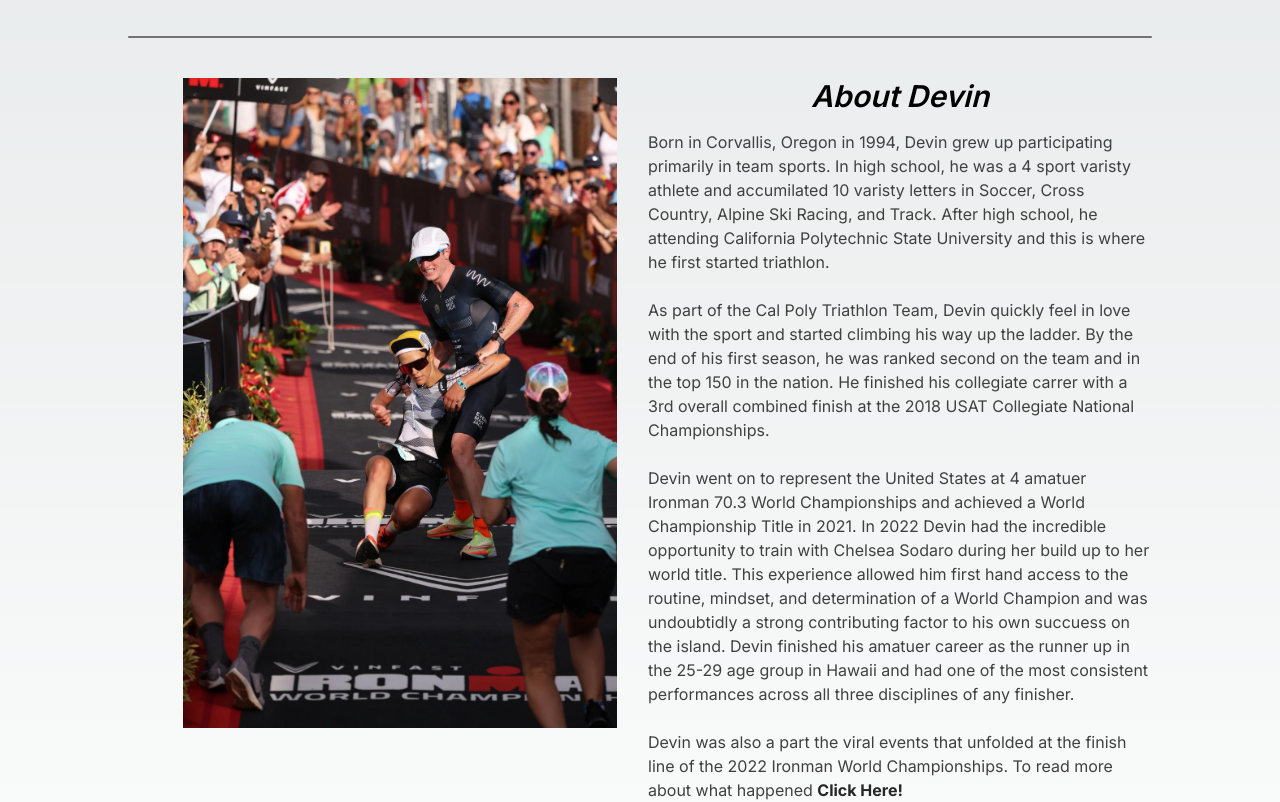
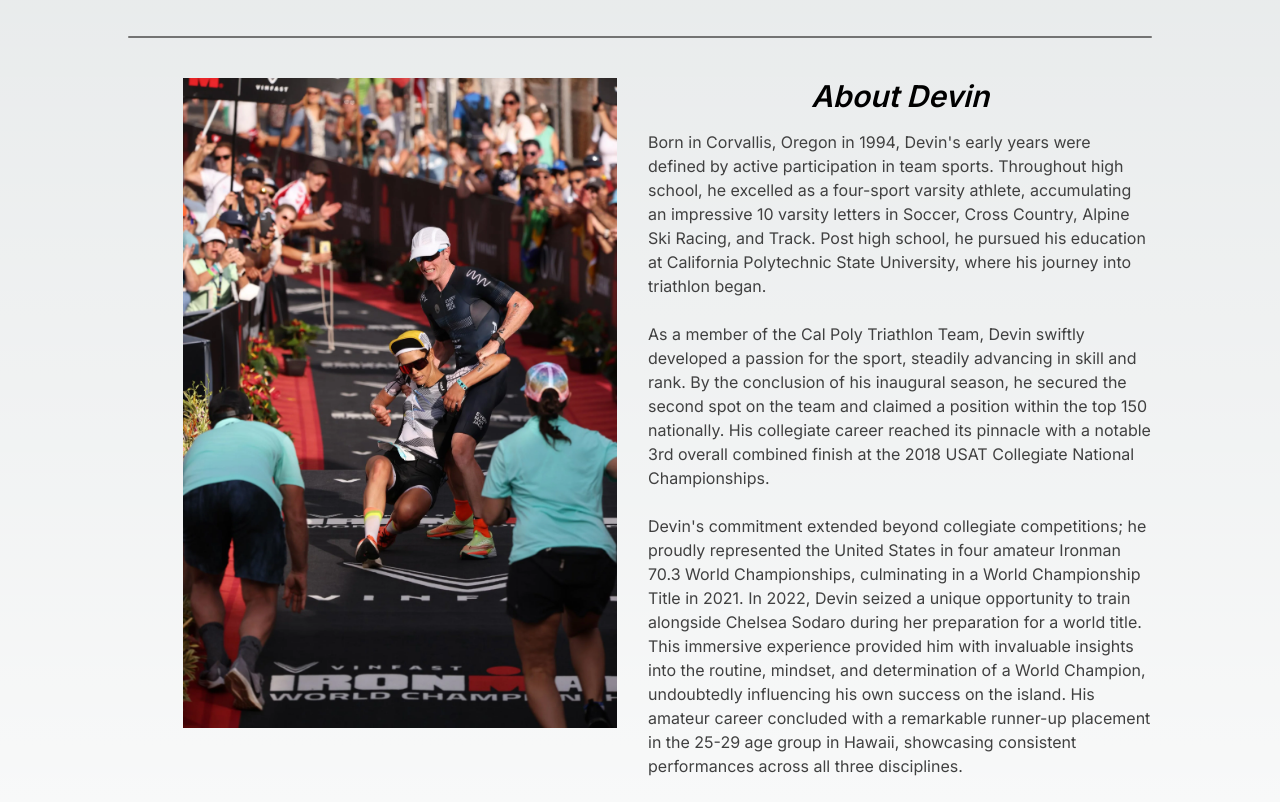
Before and after one commit to devinvolk/coaching_website, a Next.js app: page / in a window 1280 px wide. Shown: the part 1020-1822 px from the top of the page. Built offline with nearby package versions, Linux system fonts and the light colour scheme.

Commit message:
rewrote the main bio

```diff
--- a/app/page.js
+++ b/app/page.js
@@ -31,37 +31,40 @@ export default function Home() {
               About Devin
             </h2>
             <p className="text-neutral-700">
-              Born in Corvallis, Oregon in 1994, Devin grew up participating
-              primarily in team sports. In high school, he was a 4 sport varisty
-              athlete and accumilated 10 varisty letters in Soccer, Cross
-              Country, Alpine Ski Racing, and Track. After high school, he
-              attending California Polytechnic State University and this is
-              where he first started triathlon.
+              Born in Corvallis, Oregon in 1994, Devin's early years were
+              defined by active participation in team sports. Throughout high
+              school, he excelled as a four-sport varsity athlete, accumulating
+              an impressive 10 varsity letters in Soccer, Cross Country, Alpine
+              Ski Racing, and Track. Post high school, he pursued his education
+              at California Polytechnic State University, where his journey into
+              triathlon began.
               <br />
               <br />
-              As part of the Cal Poly Triathlon Team, Devin quickly feel in love
-              with the sport and started climbing his way up the ladder. By the
-              end of his first season, he was ranked second on the team and in
-              the top 150 in the nation. He finished his collegiate carrer with
-              a 3rd overall combined finish at the 2018 USAT Collegiate National
-              Championships.
+              As a member of the Cal Poly Triathlon Team, Devin swiftly
+              developed a passion for the sport, steadily advancing in skill and
+              rank. By the conclusion of his inaugural season, he secured the
+              second spot on the team and claimed a position within the top 150
+              nationally. His collegiate career reached its pinnacle with a
+              notable 3rd overall combined finish at the 2018 USAT Collegiate
+              National Championships.
               <br />
               <br />
-              Devin went on to represent the United States at 4 amatuer Ironman
-              70.3 World Championships and achieved a World Championship Title
-              in 2021. In 2022 Devin had the incredible opportunity to train
-              with Chelsea Sodaro during her build up to her world title. This
-              experience allowed him first hand access to the routine, mindset,
-              and determination of a World Champion and was undoubtidly a strong
-              contributing factor to his own succuess on the island. Devin
-              finished his amatuer career as the runner up in the 25-29 age
-              group in Hawaii and had one of the most consistent performances
-              across all three disciplines of any finisher.
+              Devin's commitment extended beyond collegiate competitions; he
+              proudly represented the United States in four amateur Ironman 70.3
+              World Championships, culminating in a World Championship Title in
+              2021. In 2022, Devin seized a unique opportunity to train
+              alongside Chelsea Sodaro during her preparation for a world title.
+              This immersive experience provided him with invaluable insights
+              into the routine, mindset, and determination of a World Champion,
+              undoubtedly influencing his own success on the island. His amateur
+              career concluded with a remarkable runner-up placement in the
+              25-29 age group in Hawaii, showcasing consistent performances
+              across all three disciplines.
               <br />
               <br />
-              Devin was also a part the viral events that unfolded at the finish
-              line of the 2022 Ironman World Championships. To read more about
-              what happened{" "}
+              Notably, Devin played a part in the viral events unfolding at the
+              finish line of the 2022 Ironman World Championships. For further
+              details on these events{" "}
               <span>
                 <a
                   href="https://www.slowtwitch.com/Interview/Be_Like_Devin_Volk_8562.html"
```
